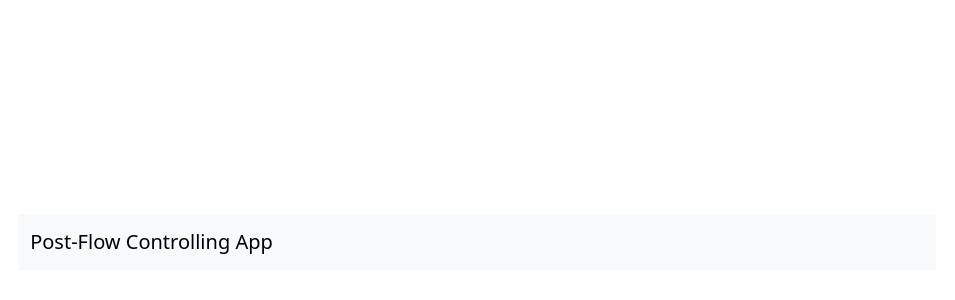
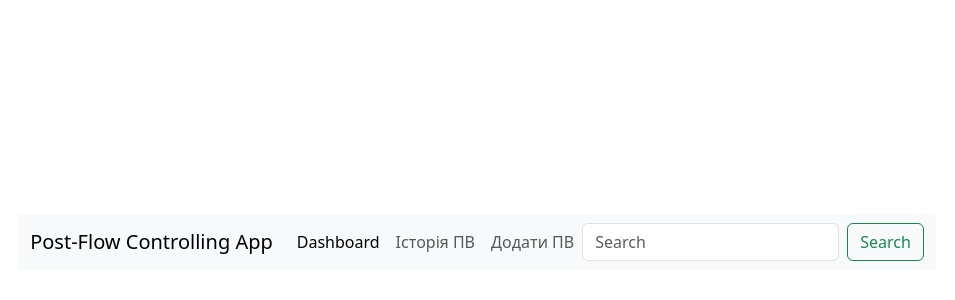
Before and after one commit to ychernyshev/post-flow-controlling-app, a Vue app in the folder flow_app_ui/: page / in a window 1280 px wide. Shown: the part 158-458 px from the top of the page, without its empty margins (163-1118 px from the left). Built offline with nearby package versions, Linux system fonts and the light colour scheme.

Commit message:
Tilewind conflict
Tailwind CSS conflicts with Bootstrap. Disabled

```diff
--- a/flow_app_ui/src/App.vue
+++ b/flow_app_ui/src/App.vue
@@ -3,7 +3,15 @@
 </script>
 
 <template>
-  <TopNav />
+  <header>
+    <TopNav />
+  </header>
+  <main>
+
+  </main>
+  <footer>
+
+  </footer>
 </template>
 
 <style scoped>
--- a/flow_app_ui/src/main.js
+++ b/flow_app_ui/src/main.js
@@ -1,6 +1,6 @@
 import { createApp } from 'vue'
 import './style.css'
-import './tailwind.css'
+// import './tailwind.css'
 import './assets/bootstrap/bootstrap.min.css'
 import App from './App.vue'
 
```
